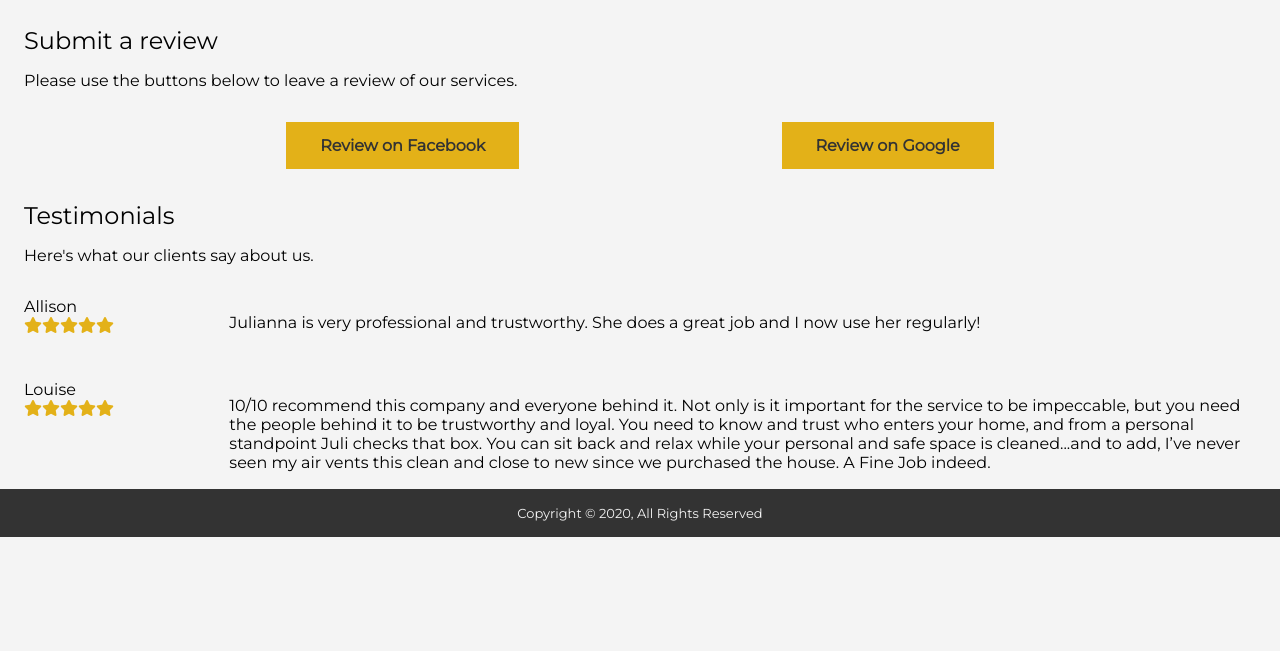
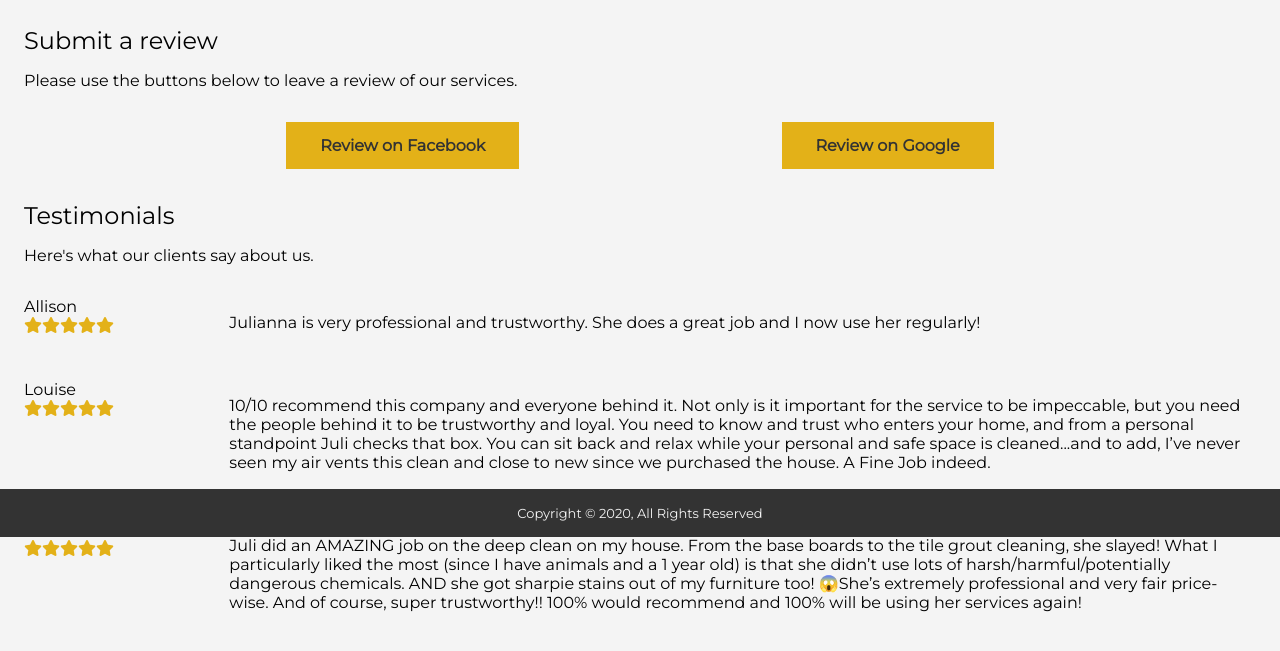
Before and after one commit to robert-fine/afinejob, a plain HTML site: page reviews.html in a window 1280 px wide. Shown: the part 263-914 px from the top of the page. Before the commit the page ends 815 px from the top, so only its background shows below. Drawn offline with Linux system fonts and the light colour scheme.

Commit message:
added new review and updated services pdf

```diff
--- a/reviews.html
+++ b/reviews.html
@@ -113,6 +113,22 @@
                 this clean and close to new since we purchased the house. A Fine Job indeed.</li>
             </ul>
           </li>
+          <li class="py-1">
+            <ul class="review">
+              <li class="review-name-rating">
+                <ul>
+                  <li class="reviewer-name">Elizabeth</li>
+                  <li><i class="fas fa-star"></i><i class="fas fa-star"></i><i class="fas fa-star"></i><i
+                      class="fas fa-star"></i><i class="fas fa-star"></i></li>
+                </ul>
+              </li>
+              <li class="review-text">Juli did an AMAZING job on the deep clean on my house. From the base boards to the
+                tile grout cleaning, she slayed! What I particularly liked the most (since I have animals and a 1 year
+                old) is that she didn’t use lots of harsh/harmful/potentially dangerous chemicals. AND she got sharpie
+                stains out of my furniture too! 😱She’s extremely professional and very fair price-wise. And of course,
+                super trustworthy!! 100% would recommend and 100% will be using her services again!</li>
+            </ul>
+          </li>
         </ul>
       </section>
     </div>
```
Also changed, not shown: 1 other file.
